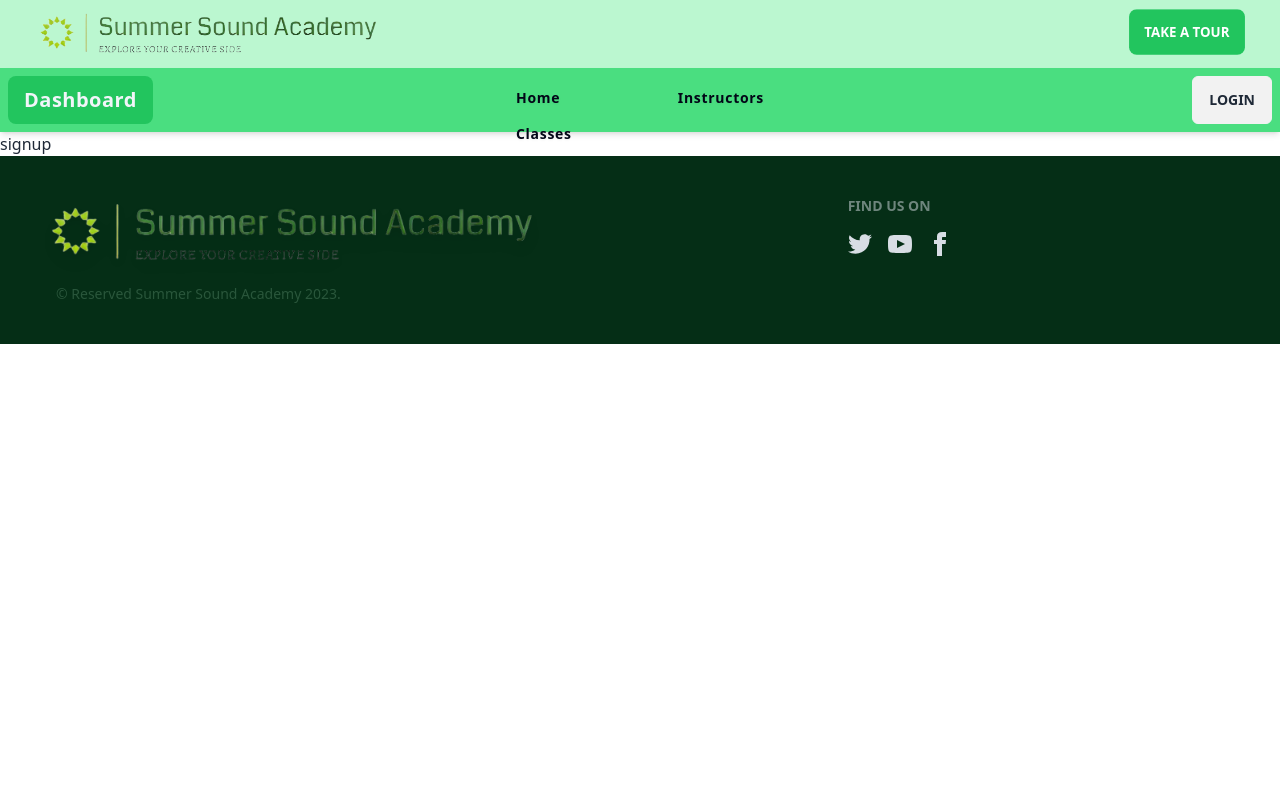
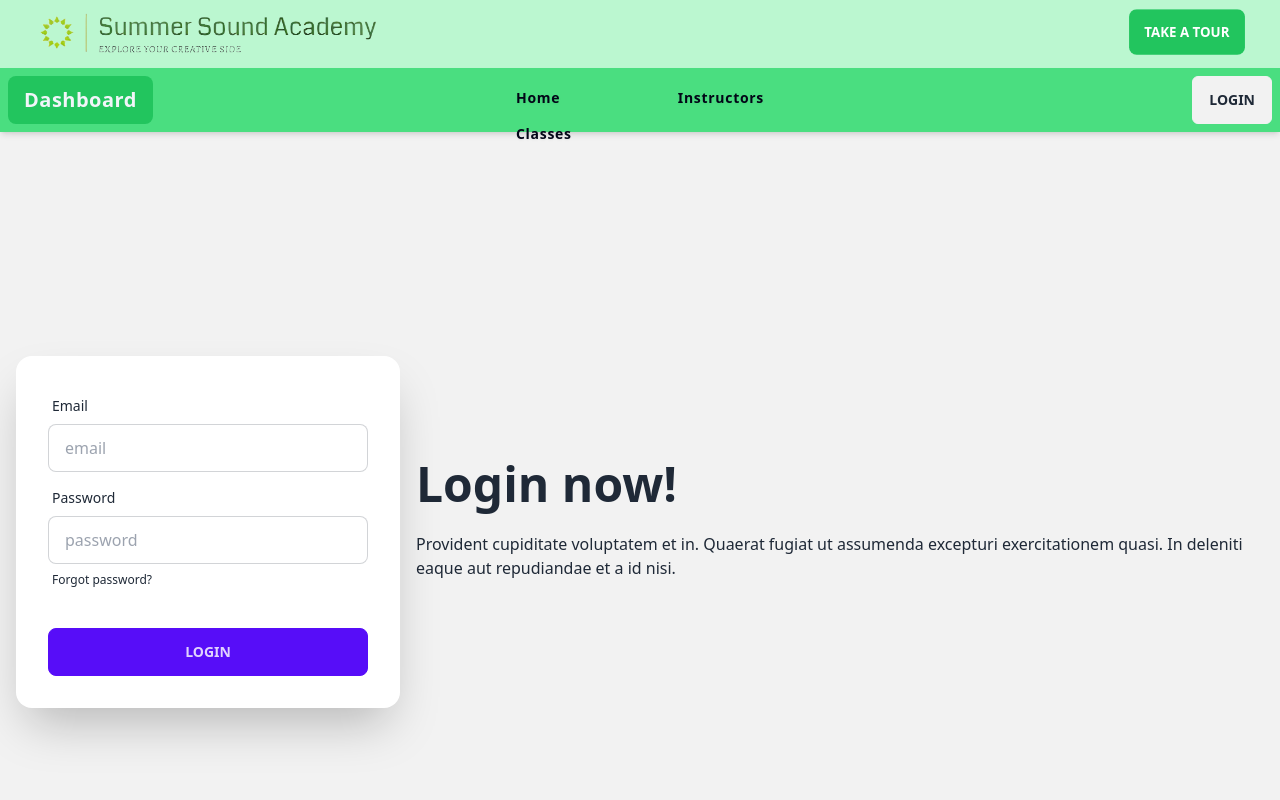
Before and after one commit to ayat1041/summer-sounds-academy-client-assignment-12, a React (Vite) app: page /signup in a window 1280 px wide. Shown: the top 800 px of the page. Built offline with nearby package versions, Linux system fonts and the light colour scheme; no server answers.

Commit message:
login page design done

```diff
--- /dev/null
+++ b/src/Layout/Pages/Shared/Pages/Login/Login.css
@@ -0,0 +1,6 @@
+.login_style{
+    clip-path: polygon(0 0, 85% 0, 100% 50%, 85% 100%, 0 100%);
+}
+.login_style_mobile{
+    clip-path: polygon(0 0, 100% 0, 100% 50%, 50% 100%, 0 50%);
+}
--- a/src/Layout/Pages/Shared/Pages/Login/Login.jsx
+++ b/src/Layout/Pages/Shared/Pages/Login/Login.jsx
@@ -1,9 +1,53 @@
+import './Login.css';
+import { IoIosArrowDown, IoIosArrowForward } from 'react-icons/io'
+
 const Login = () => {
-    return (
-        <div>
-            login
+  return (
+    <div className="hero min-h-screen bg-base-200">
+      <div className="hero-content flex-col lg:flex-row w-full">
+        <div className="hidden lg:flex py-12 pl-5 w-full whitespace-pre text-left bg-green-300 login_style">
+          <h1 className="text-8xl font-bold lg:my-auto uppercase tracking-widest text-green-700">Login now</h1>
+          <IoIosArrowForward className='mx-auto mt-8 text-[160px] mb-8 text-green-700 animate-pulse'/>
         </div>
-    );
+        <div className="flex flex-col pt-10 lg:hidden pb-14 w-full whitespace-pre bg-green-300 login_style_mobile">
+          <h1 className="text-4xl mx-auto font-bold lg:my-auto">Login now!</h1>
+          <IoIosArrowDown className='mx-auto mt-8 text-9xl text-green-700 animate-bounce'/>
+        </div>
+        <div className="card flex-shrink-0 w-full max-w-sm shadow-2xl bg-base-100">
+          <div className="card-body">
+            <div className="form-control">
+              <label className="label">
+                <span className="label-text">Email</span>
+              </label>
+              <input
+                type="text"
+                placeholder="email"
+                className="input input-bordered"
+              />
+            </div>
+            <div className="form-control">
+              <label className="label">
+                <span className="label-text">Password</span>
+              </label>
+              <input
+                type="text"
+                placeholder="password"
+                className="input input-bordered"
+              />
+              <label className="label">
+                <a href="#" className="label-text-alt link link-hover">
+                  Forgot password?
+                </a>
+              </label>
+            </div>
+            <div className="form-control mt-6">
+              <button className="btn btn-neutral">Login</button>
+            </div>
+          </div>
+        </div>
+      </div>
+    </div>
+  );
 };
 
 export default Login;
--- a/src/Layout/Pages/Shared/Pages/SignUp/SignUp.jsx
+++ b/src/Layout/Pages/Shared/Pages/SignUp/SignUp.jsx
@@ -1,9 +1,50 @@
 const SignUp = () => {
-    return (
-        <div>
-            signup
+  return (
+    <div className="hero min-h-screen bg-base-200">
+      <div className="hero-content flex-col lg:flex-row-reverse">
+        <div className="text-center lg:text-left">
+          <h1 className="text-5xl font-bold">Login now!</h1>
+          <p className="py-6">
+            Provident cupiditate voluptatem et in. Quaerat fugiat ut assumenda
+            excepturi exercitationem quasi. In deleniti eaque aut repudiandae et
+            a id nisi.
+          </p>
         </div>
-    );
+        <div className="card flex-shrink-0 w-full max-w-sm shadow-2xl bg-base-100">
+          <div className="card-body">
+            <div className="form-control">
+              <label className="label">
+                <span className="label-text">Email</span>
+              </label>
+              <input
+                type="text"
+                placeholder="email"
+                className="input input-bordered"
+              />
+            </div>
+            <div className="form-control">
+              <label className="label">
+                <span className="label-text">Password</span>
+              </label>
+              <input
+                type="text"
+                placeholder="password"
+                className="input input-bordered"
+              />
+              <label className="label">
+                <a href="#" className="label-text-alt link link-hover">
+                  Forgot password?
+                </a>
+              </label>
+            </div>
+            <div className="form-control mt-6">
+              <button className="btn btn-primary">Login</button>
+            </div>
+          </div>
+        </div>
+      </div>
+    </div>
+  );
 };
 
 export default SignUp;
```
